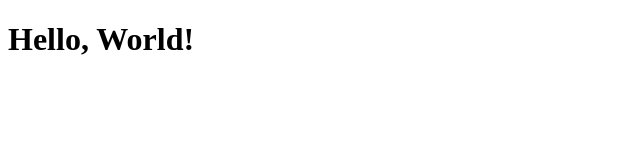
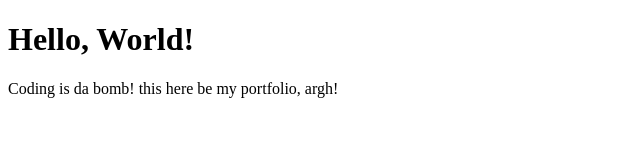
Before and after one commit to sgtratchet/sgtratchet.github.io, a plain HTML site: page index.html in a window 1280 px wide. Shown: the whole page, without its empty margins (0-640 px from the left). Drawn offline with Linux system fonts and the light colour scheme.

Commit message:
first change on website

```diff
--- a/index.html
+++ b/index.html
@@ -8,5 +8,6 @@
 </head>
 <body>
   <h1>Hello, World!</h1>
+  <p>Coding is da bomb! this here be my portfolio, argh!</p>
 </body>
 </html>
```
